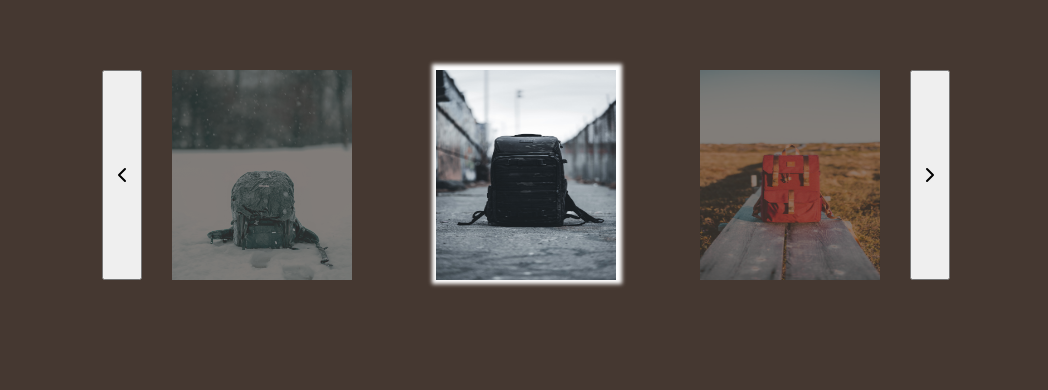
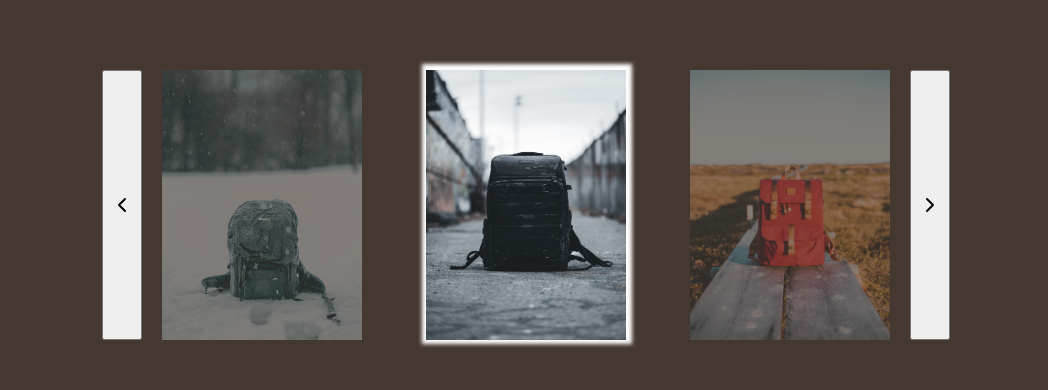
Before and after one commit to Paul-1783/Shopping-Card, a React (Vite) app: page / in a window 1280 px wide. Shown: the part 791-1181 px from the top of the page, without its empty margins (114-1162 px from the left). Built offline with nearby package versions, Linux system fonts and the light colour scheme; a web font is replaced by a local one.

Commit message:
fixed slider bug

```diff
--- a/src/components/Slider/slider.css
+++ b/src/components/Slider/slider.css
@@ -19,8 +19,8 @@
 
  .img-default {
     flex-grow: 1;
-   max-width: 180px;
-   max-height: 210px;
+    width: 5rem;
+    height: 15rem;
  }
 
  .active {
@@ -36,17 +36,25 @@
  }
 
  @media screen and (width < 800px) {
+
+    .img-default {
+       width: 15rem;
+    }
+
     .slider {
-      flex-direction: column;
+       flex-direction: column-reverse;
        align-items: center;
        gap: 1rem;
     }
 
     .slider button {
-         width: 4rem;
+       width: 100%;
+       max-width: unset;
+       display: flex;
+       margin: 0 auto;
     }
 
-   .container-slider-img{
+    .container-slider-img {
        flex-direction: column;
        gap: 1rem;
        align-items: center;
@@ -54,18 +62,12 @@
     }
  }
 
- @media(width <= 590px){
+ @media(width <=590px) {
 
-   .img-default {
-      width: 180px;
-      height: 210px;
-   }
-
-   .slider{
+    .slider {
        flex-direction: column;
        align-items: center;
        gap: 1rem;
     }
 
-
  }
```
Also changed, not shown: src/components/Slider/Slider.jsx (+15 -17 lines). Lines whose indentation alone changed are shown as unchanged.
